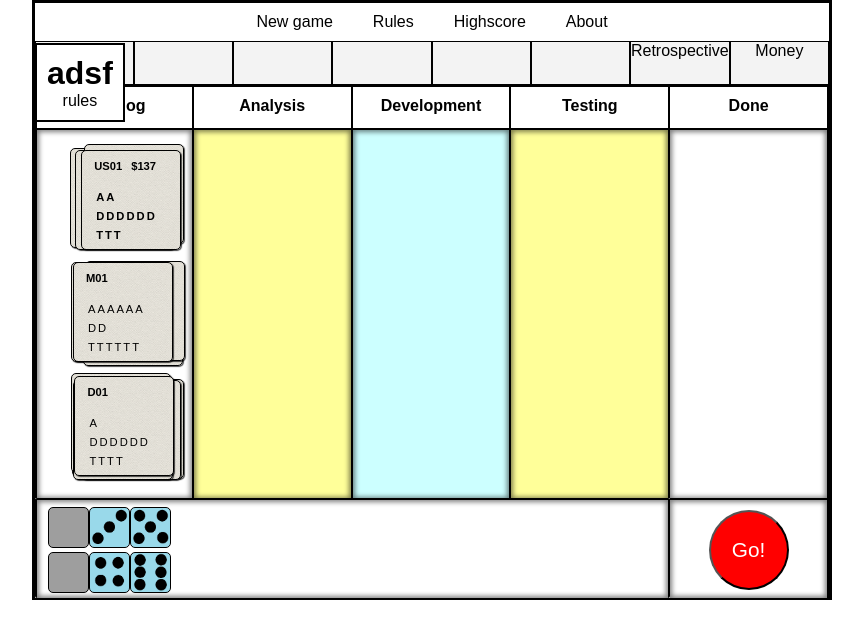
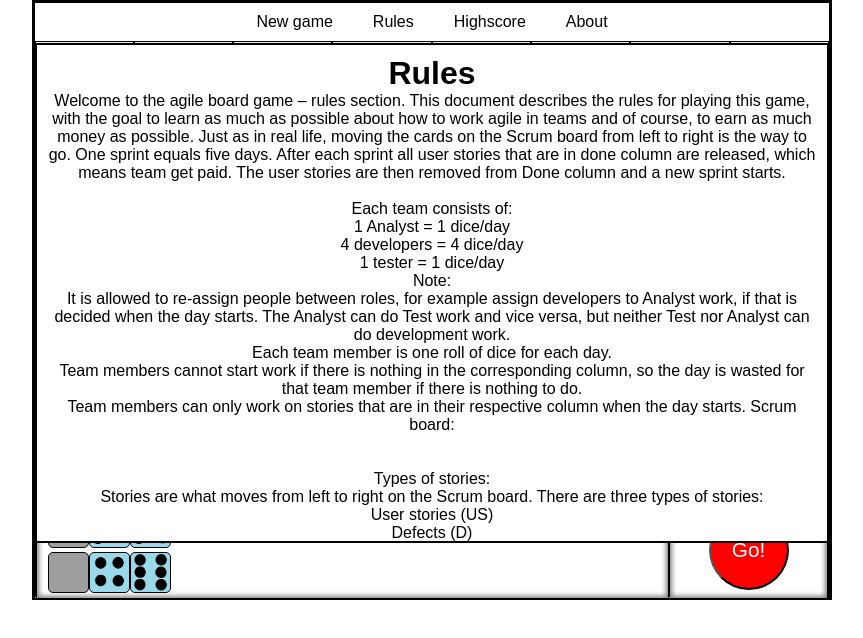
Before and after one commit to Henge9/g2p2, a React (Create React App) app: page / in a window 1280 px wide. Both pictures are taken after a click on the link "Rules". Shown: the top 638 px of the page, without its empty margins (208-1071 px from the left). Built offline with nearby package versions, Linux system fonts and the light colour scheme; grey boxes are pictures that could not be loaded.

Commit message:
added text

```diff
--- a/src/components/Navbar/Navbar.css
+++ b/src/components/Navbar/Navbar.css
@@ -23,6 +23,7 @@
 .nav-component {
   position: absolute;
   position: center;
+  width: 100%;
   padding: 10px;
   background-color: white;
   border: var(--border);
@@ -31,3 +32,10 @@
   top: 40px;
   z-index: 1;
 }
+.nav-close {
+  z-index: 2;
+}
+.nav-rules {
+  height: 500px;
+  overflow-y: scroll;
+}
--- a/src/components/Navbar/Navbar.js
+++ b/src/components/Navbar/Navbar.js
@@ -94,7 +94,7 @@ export default class NavBar extends React.Component {
 		   		break;
      	}
 
-	 this.setState({navBar});
+	this.setState({navBar});
 	}
 
 	render() {
--- a/src/components/Navbar/Rules.js
+++ b/src/components/Navbar/Rules.js
@@ -1,22 +1,16 @@
 import './Navbar.css';
 import React from 'react';
+import {rulesHeader, rulesText} from './navbarBackEnd.js';
 
-export default class Rules extends React.Component {
 
-	constructor(){
-		super();
-		this.State = {
-			rules: {}
-		};
+const Rules = () => {
+	return (
+	  	<div className="nav-component nav-rules">
+	  		<h1>{rulesHeader}</h1>
+	  		<div>{rulesText}</div>
+	  	</div>
+	);
 
-	}
+}
 
-    render(){
-		return (
-		  	<div className="nav-component">
-		  		<h1>adsf</h1>
-		  		<p>rules</p>
-		  	</div>
-		);
-    }
-}
+export default Rules;
--- /dev/null
+++ b/src/components/Navbar/navbarBackEnd.js
@@ -0,0 +1,57 @@
+import React from 'react';
+// Rules
+
+const rulesHeader = "Rules";
+const rulesText = <div><p>Welcome to the agile board game – rules section. This document describes the rules for playing this game, with the goal to learn as much as possible about how to work agile in teams and of course, to earn as much money as possible. Just as in real life, moving the cards on the Scrum board from left to right is the way to go. One sprint equals five days. After each sprint all user stories that are in done column are released, which means team get paid. The user stories are then removed from Done column and a new sprint starts.</p><br />
+<p>Each team consists of:<br />
+1 Analyst = 1 dice/day<br />
+4 developers = 4 dice/day<br />
+1 tester = 1 dice/day<br />
+
+Note: <br />
+It is allowed to re-assign people between roles, for example assign developers to Analyst work, if that is decided when the day starts. The Analyst can do Test work and vice versa, but neither Test nor Analyst can do development work. <br />
+Each team member is one roll of dice for each day. <br />
+Team members cannot start work if there is nothing in the corresponding column, so the day is wasted for that team member if there is nothing to do. <br />
+Team members can only work on stories that are in their respective column when the day starts.
+Scrum board: <br />
+
+<br /><br />
+
+
+
+Types of stories: <br />
+Stories are what moves from left to right on the Scrum board. There are three types of stories: <br />
+User stories (US)<br />
+Defects (D)<br />
+Maintenance tasks (M)<br />
+A = Analysis task<br />
+D = Development<br />
+T = Testing<br />
+$ = the amount of money received at release, if US is completed. Defect and Maintenance tasks usually do not include any money. <br />
+The team can choose whether or not to spend time on Defects or Maintenance tasks in the beginning of each sprint. When the die is cast, cross over one point for each number on the die on each of the stories. <br />
+<br />
+Cards:<br />
+There are two types of cards; Action cards and multiple choice cards. When to draw a card is determined in the Release plan (see below). The card is drawn in the beginning of the day and read out loud by Scrum Master. <br />
+Action cards: <br />
+Each action card is tied to a specific time in sprint. The action cards all have an impact on the current sprint for a limited duration of time. Each card that has an impact on sprint is placed over the Scrum board during the impact period. <br />
+<br />
+Multiple choice cards:<br />
+The multiple choice cards provide some additional spice into the sprints. Each option has the possibility to provide the team with certain consequences, for a limited time. The consequences can both have negative and positive impact. Team has to agree on an option together.  <br />
+<br />
+
+Retrospective:<br />
+After each sprint, please do a short retrospective (5 mins) of what can be improved in next sprint. <br />
+Release plan:<br />
+The release plan keeps track of where the team is in the sprints. It is a checklist where the Scrum Master puts crosses for each day the team has completed, and also to keep track of money earned for each sprint. The Scrum Master of the team is responsible for keeping the Release Plan updated at all times. <br />
+In the example Release plan below the game is in the third sprint with second day finished, money earned so far is $1250. Note also the Action Cards (AC1-6) and Multiple Choice cards (MC1-5) are written in the release plan, to keep track of when each card should be put into play. <br />
+
+
+Getting started: <br />
+Elect a Scrum Master in the group and make sure that person has a pen and the release plan in front of him/her. <br />
+Arrange the board as specified with the user stories in the correct order. There is no need to put all stories on board, put as many as you can fit.<br />
+Put all Action cards in one pile and multiple choice cards in another. <br />
+Team can choose whether or not to do work on defects or maintenance tasks by putting them in product backlog mixed with user stories. <br />
+Start rolling the dice! <br />
+Good luck!<br />
+</p></div>;
+export {rulesHeader, rulesText};
```
